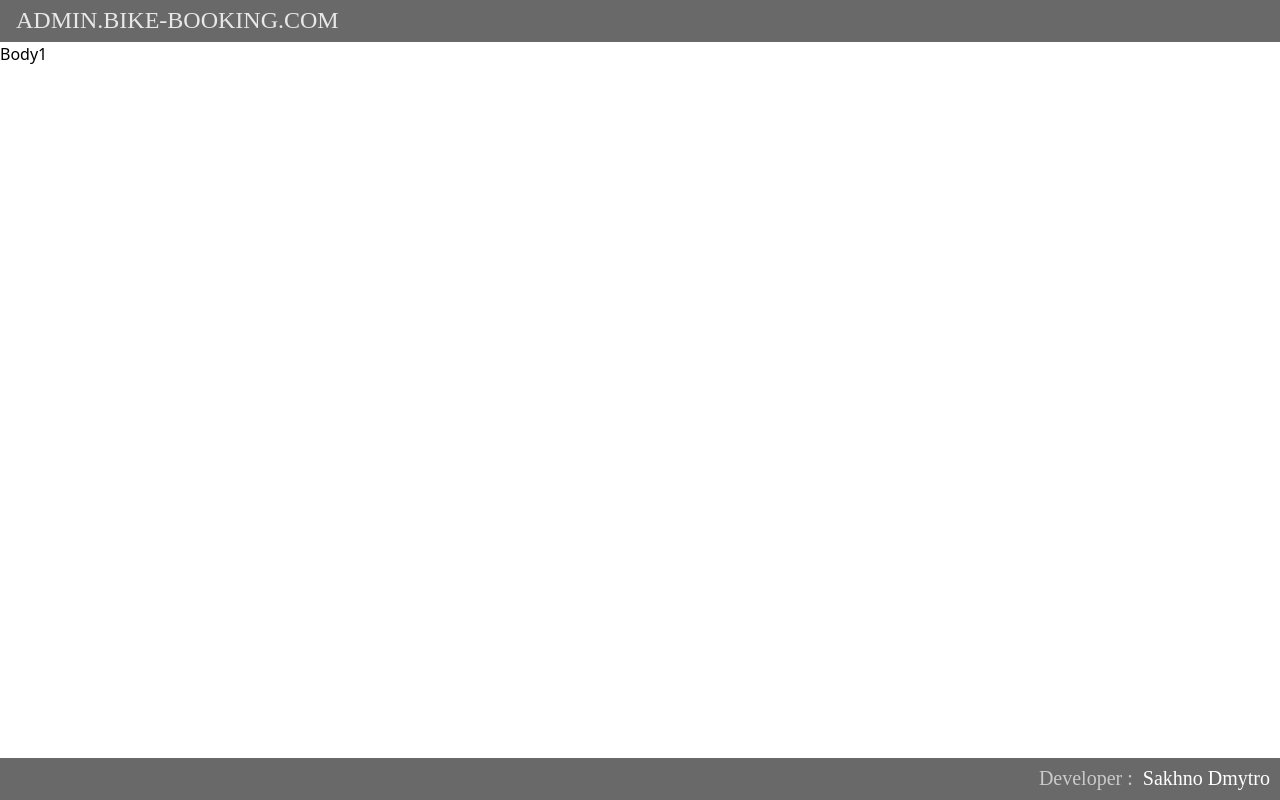
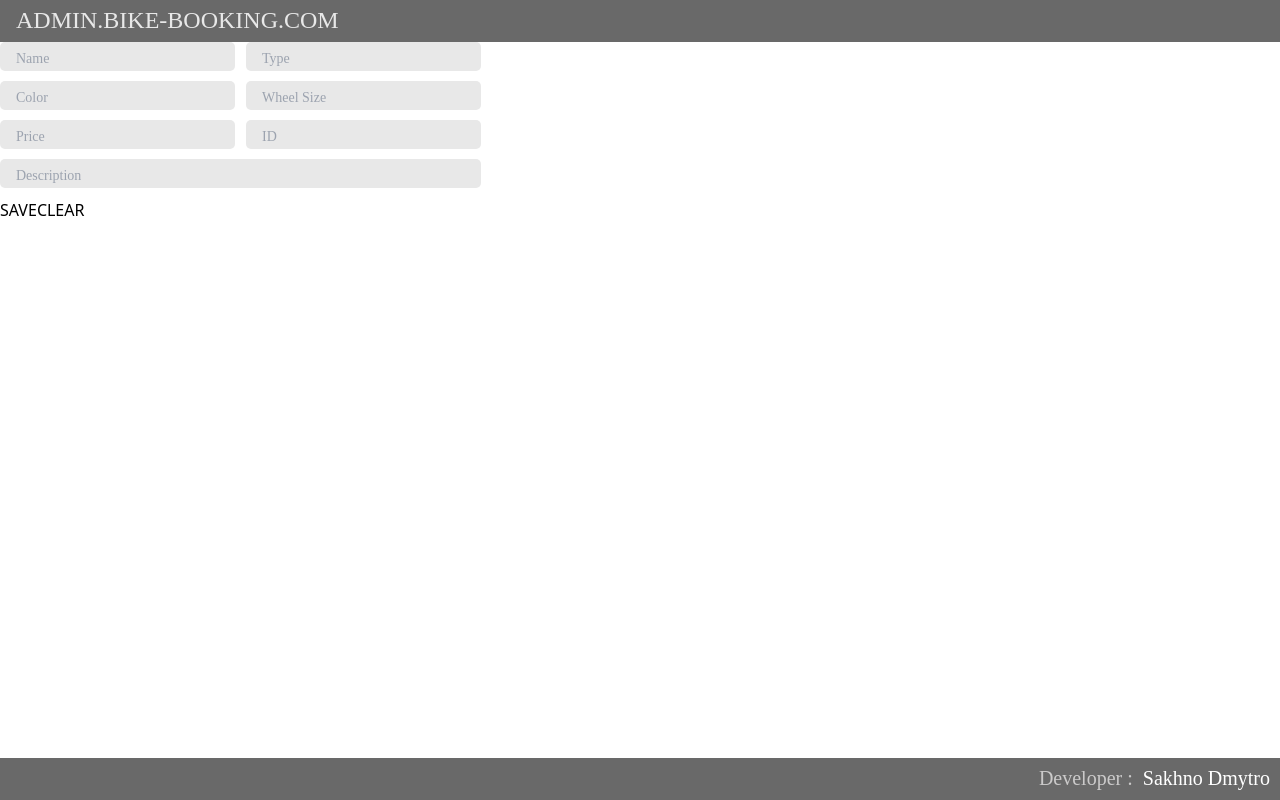
Before and after one commit to SakhnoDima/rent-bike-store, a React (Create React App) app in the folder my-app/: page / in a window 1280 px wide. Built offline with nearby package versions, Linux system fonts and the light colour scheme.

Commit message:
add Forma

```diff
--- a/my-app/package.json
+++ b/my-app/package.json
@@ -10,6 +10,7 @@
     "@types/node": "^16.18.68",
     "@types/react": "^18.2.45",
     "@types/react-dom": "^18.2.18",
+    "formik": "^2.4.5",
     "react": "^18.2.0",
     "react-dom": "^18.2.0",
     "react-scripts": "5.0.1",
--- a/my-app/public/index.html
+++ b/my-app/public/index.html
@@ -14,7 +14,7 @@
       manifest.json provides metadata used when your web app is installed on a
       user's mobile device or desktop. See https://developers.google.com/web/fundamentals/web-app-manifest/
     -->
-    <link rel="manifest" href="%PUBLIC_URL%/manifest.json" />
+    <!-- <link rel="manifest" href="%PUBLIC_URL%/manifest.json" /> -->
     <!--
       Notice the use of %PUBLIC_URL% in the tags above.
       It will be replaced with the URL of the `public` folder during the build.
--- a/my-app/src/Components/Body/Body.tsx
+++ b/my-app/src/Components/Body/Body.tsx
@@ -1,7 +1,12 @@
 import React from "react";
+import Forma from "../Forma/Forma";
 
 const Body = () => {
-  return <main className="flex-auto">Body1</main>;
+  return (
+    <main className="flex-auto">
+      <Forma />
+    </main>
+  );
 };
 
 export default Body;
--- a/my-app/src/Components/Footer/Footer.tsx
+++ b/my-app/src/Components/Footer/Footer.tsx
@@ -5,7 +5,7 @@ const Footer = () => {
     <footer className="h-[42px] p-[10px] bg-bg-prime">
       <p
         className="font-main text-darkGray-color text-right text-xl font-normal
-      leading-none font-style: normal"
+      leading-none "
       >
         Developer :<span className="ml-[10px] text-white ">Sakhno Dmytro</span>
       </p>
--- /dev/null
+++ b/my-app/src/Components/Forma/Forma.tsx
@@ -0,0 +1,88 @@
+import React from "react";
+import { Field, Form, Formik } from "formik";
+
+interface IFormInitValues {
+  name: string;
+  type: string;
+  color: string;
+  wheelSize: string;
+  price: string;
+  id: string;
+  desc: string;
+}
+
+const inputStyle =
+  "w-[235px] h-[29px] px-[16px] py-[5px] bg-gray-color rounded-[5px] placeholder:font-main placeholder:text-sm placeholder:font-normal ";
+const inputs = [
+  {
+    name: "name",
+    placeholder: "Name",
+  },
+  {
+    name: "type",
+    placeholder: "Type",
+  },
+  {
+    name: "color",
+    placeholder: "Color",
+  },
+  {
+    name: "wheelSize",
+    placeholder: "Wheel Size",
+  },
+  {
+    name: "price",
+    placeholder: "Price",
+  },
+  {
+    name: "id",
+    placeholder: "ID",
+  },
+];
+
+const Forma: React.FC<{}> = () => {
+  const initialValues: IFormInitValues = {
+    name: "",
+    type: "",
+    color: "",
+    wheelSize: "",
+    price: "",
+    id: "",
+    desc: "",
+  };
+  return (
+    <Formik
+      initialValues={initialValues}
+      onSubmit={(values, actions) => {
+        console.log({ values, actions });
+
+        actions.setSubmitting(false);
+      }}
+    >
+      <Form>
+        <div className="w-[481px] flex flex-wrap gap-x-[11px] gap-y-[10px] ">
+          {inputs.map(({ name, placeholder }) => (
+            <Field
+              key={name}
+              className={inputStyle}
+              name={name}
+              placeholder={placeholder}
+            />
+          ))}
+        </div>
+        <Field
+          className={`my-[10px] ${inputStyle} w-[481px]`}
+          name="desc"
+          placeholder="Description"
+        />
+
+        <div>
+          <button type="submit">SAVE</button>
+          <button type="reset">CLEAR</button>
+        </div>
+      </Form>
+    </Formik>
+  );
+};
+
+export default Forma;
```
Also changed, not shown: 1 other file (tests, documents, lock files or other folders).
